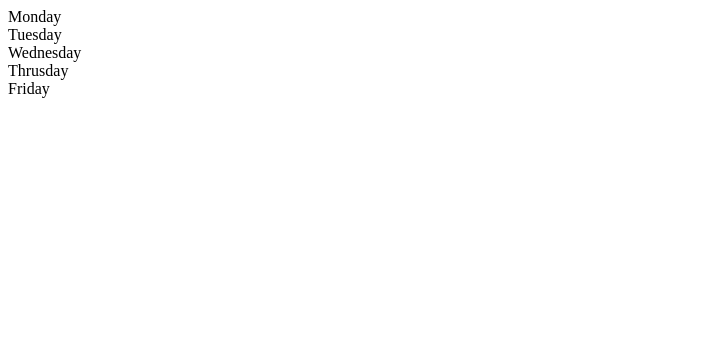
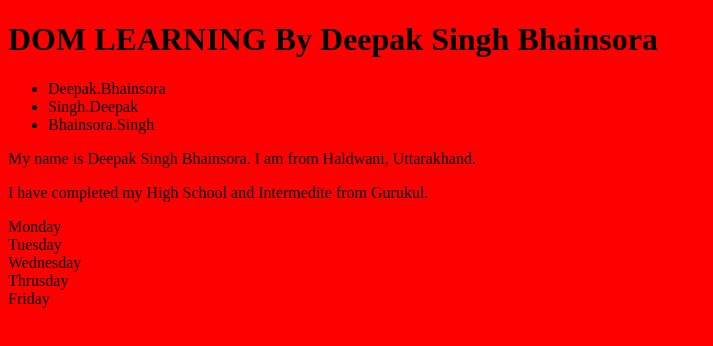
Before and after one commit to DpkBhainsora/javascript, a plain HTML site: page deepak.html in a window 1280 px wide. Shown: the whole page, without its empty margins (0-713 px from the left). Drawn offline with Linux system fonts and the light colour scheme.

Commit message:
Add files via upload

```diff
--- a/deepak.html
+++ b/deepak.html
@@ -2,18 +2,32 @@
 <html lang="en">
 <head>
     <meta charset="UTF-8">
-
     <title>DOM LEARNING </title>
 </head>
 <body>
-    <div class="parent">
-        <div class="day">Monday</div>
-        <div class="day">Tuesday</div>
-        <div class="day">Wednesday</div>
-        <div class="day">Thrusday</div>
-        <div class="day">Friday</div>
+    <div class="bg-black">
+        <h1 id ="title"> DOM LEARNING By Deepak Singh Bhainsora</h1>
+        <ul>
+            <li>Deepak.Bhainsora</li>
+            <li>Singh.Deepak</li>
+            <li>Bhainsora.Singh</li>
+        </ul>
     </div>
+<body bgcolor="red">
+<p>My name is Deepak Singh Bhainsora. I am from Haldwani, Uttarakhand. <br></p>
+<p>I have completed my High School and Intermedite from Gurukul.<br></p>
+<div class="day">Monday</div>
+<div class="day">Tuesday</div>
+<div class="day">Wednesday</div>
+<div class="day">Thrusday</div>
+<div class="day">Friday</div>
 </body>
 <script>
-    let
+    let parent = document.querySelector('.parent')
+    console.log(parent);
+    console.log(parent.children);
+    console.log(parent.children(1));
+
+
+</script>
 </html>
```
